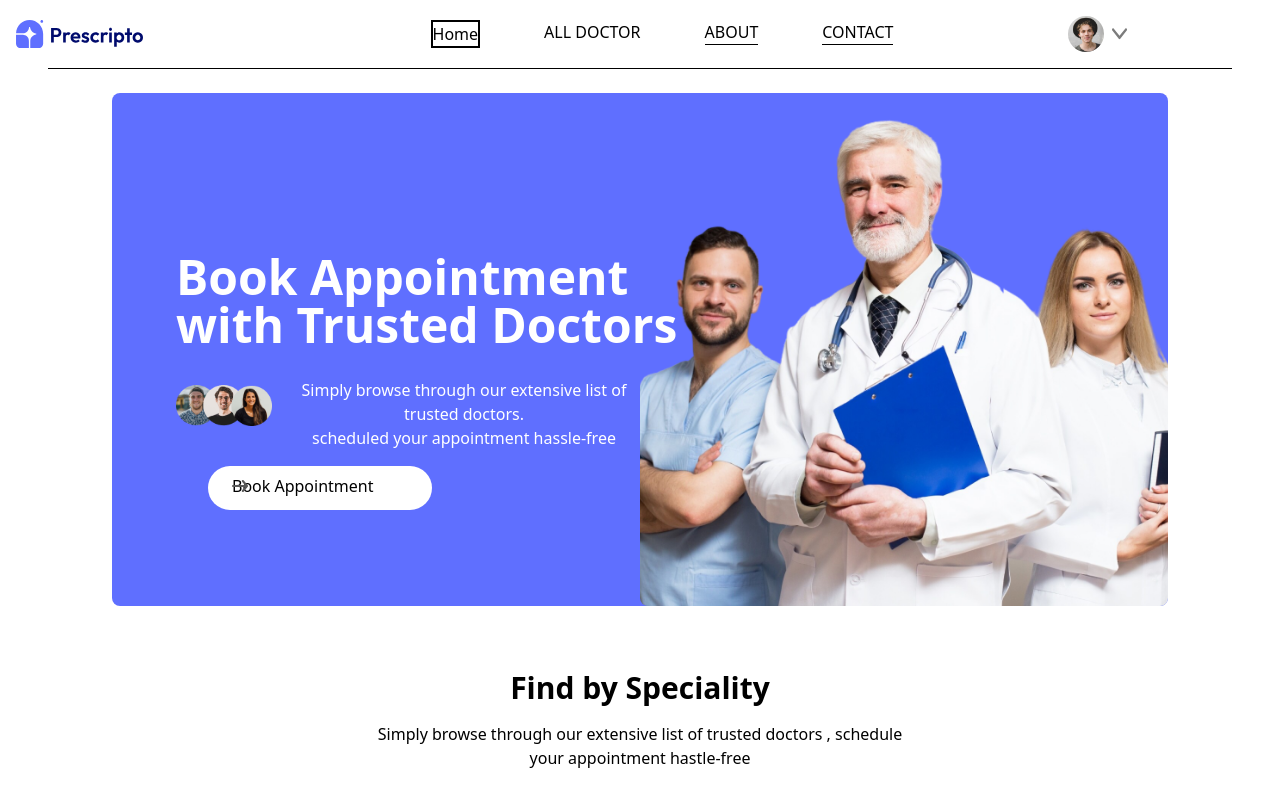
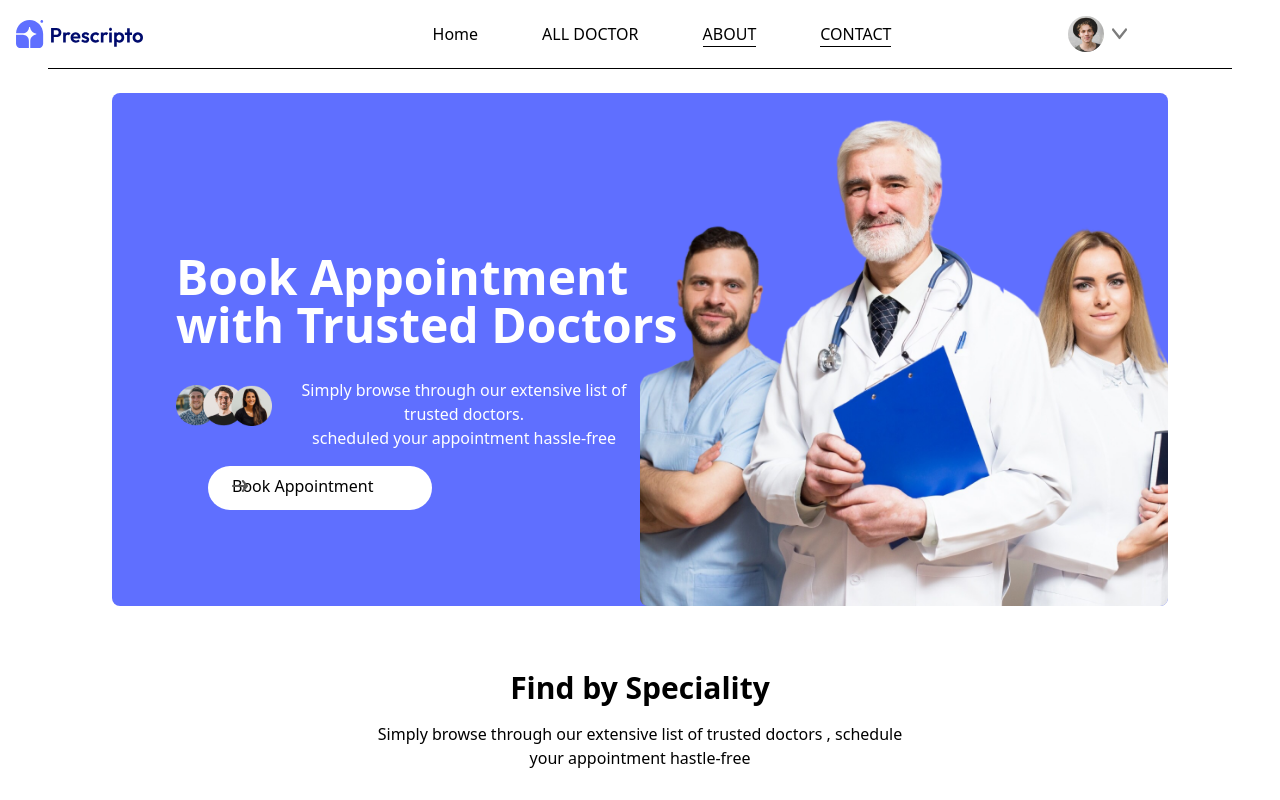
Before and after one commit to Mani-sh27/Prescripto, a React (Vite) app: page / in a window 1280 px wide. Shown: the top 800 px of the page. Built offline with nearby package versions, Linux system fonts and the light colour scheme.

Commit message:
auto commit

```diff
--- a/src/components/Navbar.jsx
+++ b/src/components/Navbar.jsx
@@ -16,7 +16,7 @@ const Navbar = () => {
 
         {/* Menu */}
         <ul className=' md:flex hidden  me-6 md:gap-16 text-center '>
-          <NavLink className={({ isActive })=>`pb-1${isActive ? ' border- border-2 border-b-2' : '' }`} to='/'>
+          <NavLink className={({ isActive })=>`pb-1${isActive ? ' border-none border-2 border-b-2' : '' }`} to='/'>
             <li>Home</li>
           </NavLink>
           <NavLink className={({isActive})=>`pb-1${isActive ? ' underline border-b-2' : ''}`} to='/doctors'>
```
